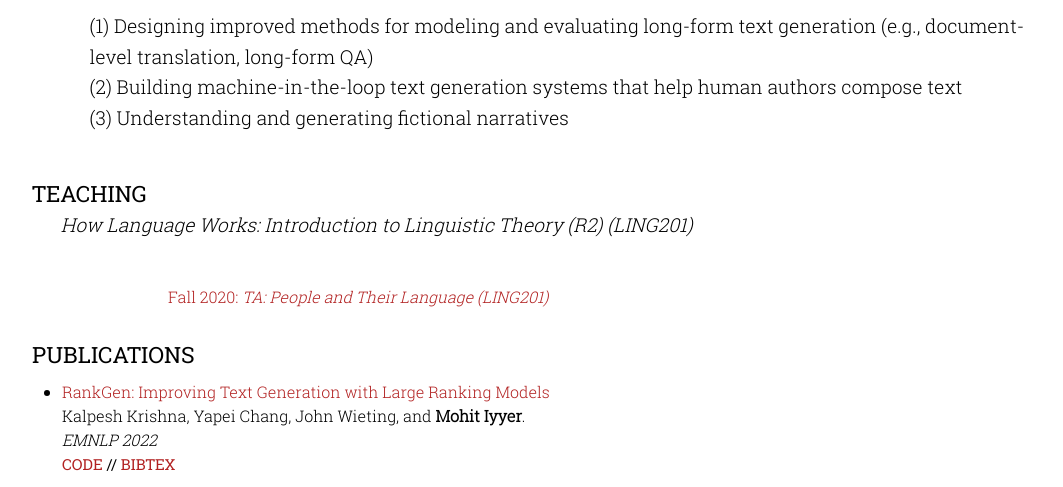
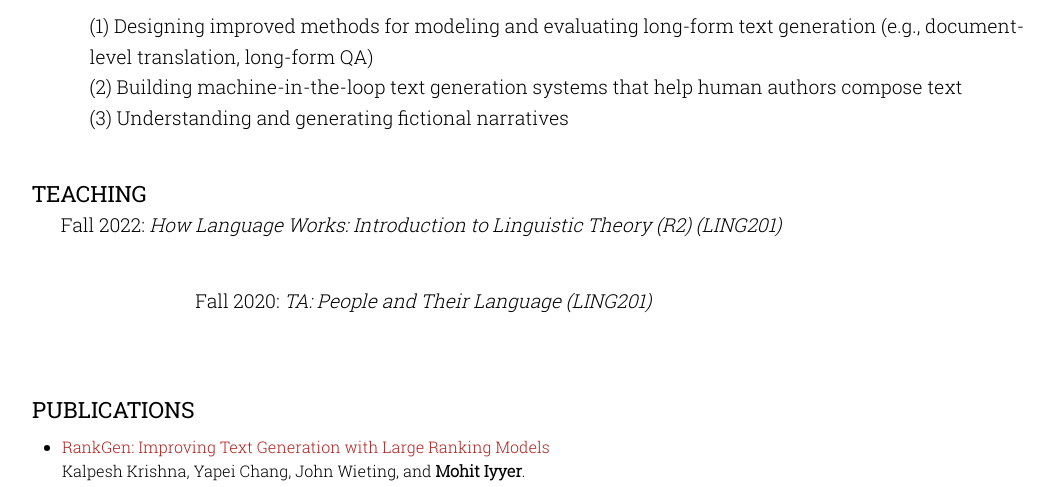
Before and after one commit to Yixiao-Song/yixiao-song.github.io, a plain HTML site: page index.html in a window 1280 px wide. Shown: the part 302-789 px from the top of the page, without its empty margins (108-1171 px from the left). Drawn offline with Linux system fonts and the light colour scheme.

Commit message:
Update index.html

```diff
--- a/index.html
+++ b/index.html
@@ -57,8 +57,8 @@
         <div class="posts-wrapper" style="clear:both;margin-bottom:1.0em;">
 
     <span id="gototeaching" style="font-family: 'roboto_bold';font-size:1.4em;text-transform:uppercase;font-weight: 300;">TEACHING</span>
-    <p style="margin-left:1.5em;margin-top:0.1em;"><i>How Language Works: Introduction to Linguistic Theory (R2) (LING201)</i></p><br>
-    <span style="margin-left:8.5em"><a href="cs685_f20/index.html">Fall 2020: <i>TA: People and Their Language (LING201)</i></a></span><br>
+    <p style="margin-left:1.5em;margin-top:0.1em;">Fall 2022: <i>How Language Works: Introduction to Linguistic Theory (R2) (LING201)</i></p><br>
+    <p style="margin-left:8.5em">Fall 2020: <i>TA: People and Their Language (LING201)</i></p><br>
 
 </div>
 
```
